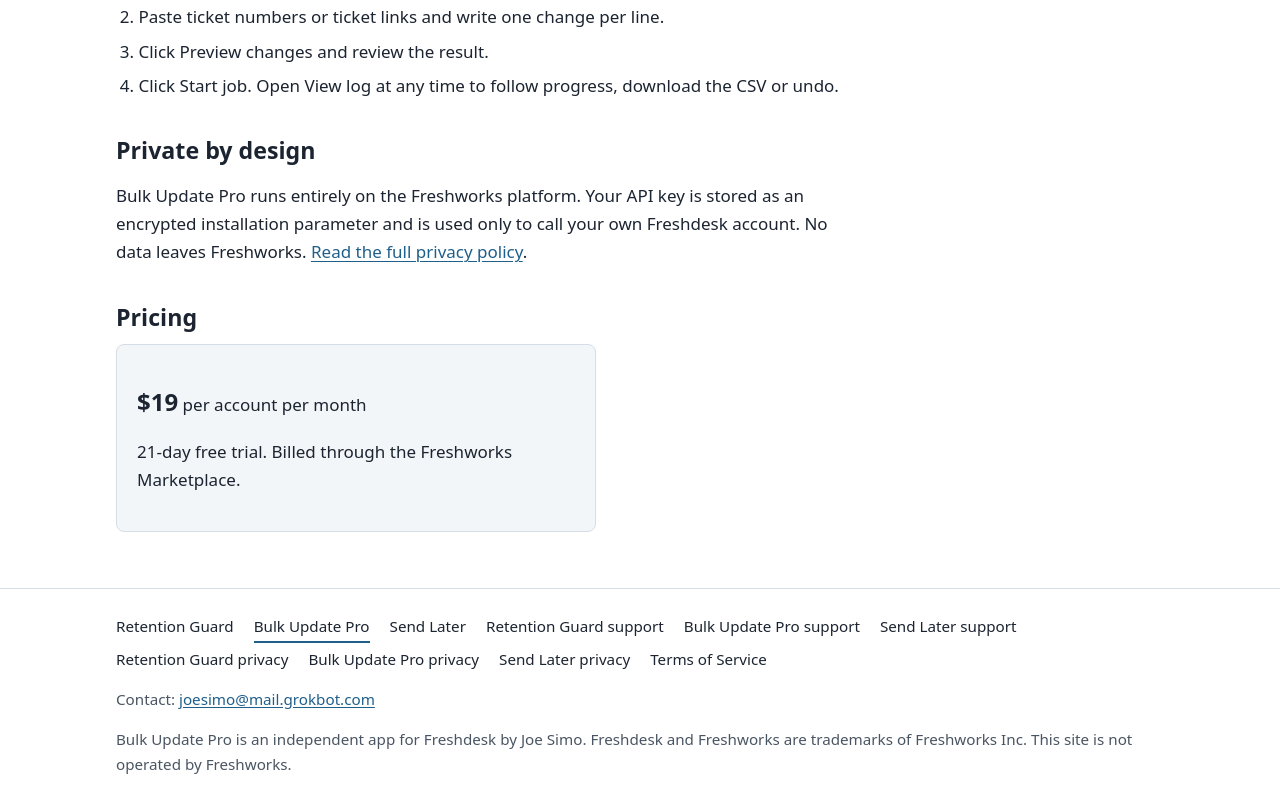
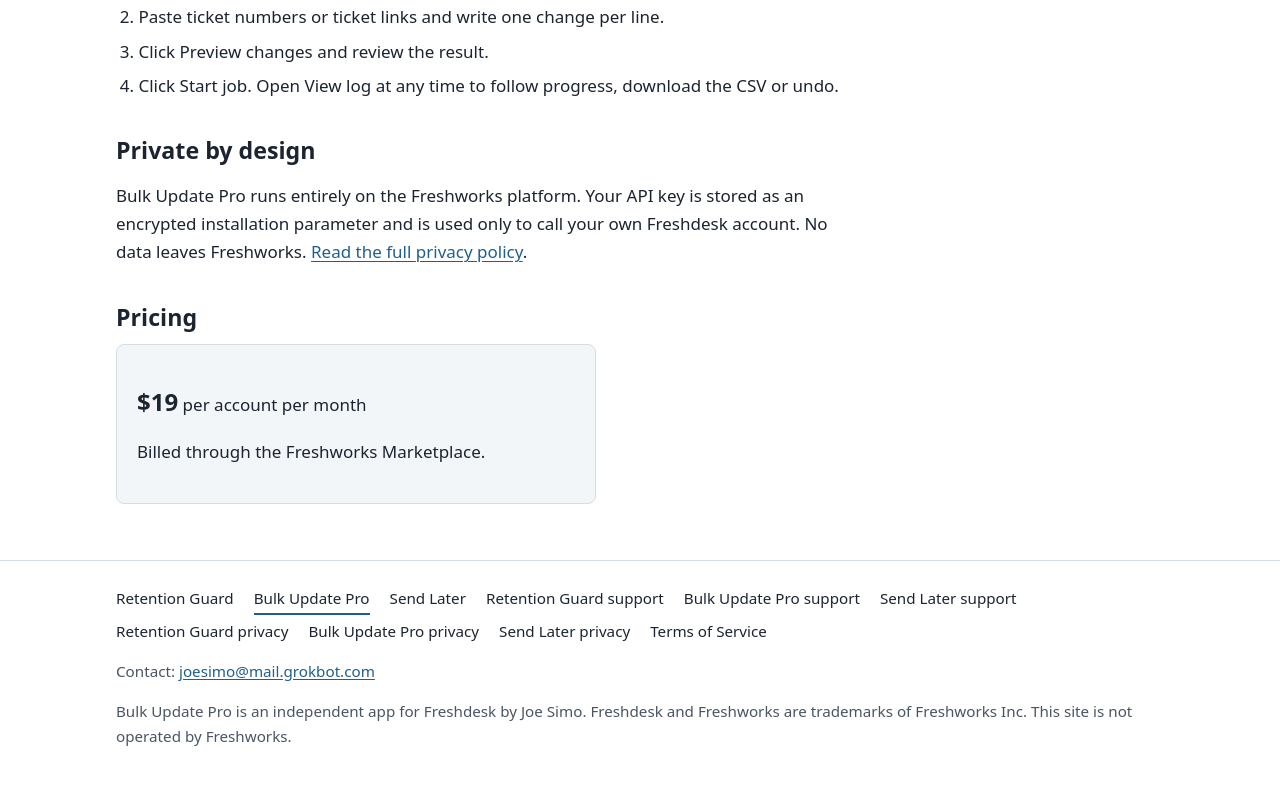
Before and after one commit to Joe-Simo/simo-apps-site, a plain HTML site: page bulk-update-pro.html in a window 1280 px wide. Shown: the part 1089-1901 px from the top of the page. Drawn offline with Linux system fonts and the light colour scheme.

Commit message:
Bulk Update Pro and Send Later: remove free trial claim from product pages

```diff
--- a/bulk-update-pro.html
+++ b/bulk-update-pro.html
@@ -69,7 +69,7 @@
 <h2 id="price-title">Pricing</h2>
 <div class="price">
 <p><strong>$19</strong> per account per month</p>
-<p>21-day free trial. Billed through the Freshworks Marketplace.</p>
+<p>Billed through the Freshworks Marketplace.</p>
 </div>
 </section>
 
```
Also changed, not shown: send-later.html (+1 -1 lines).
